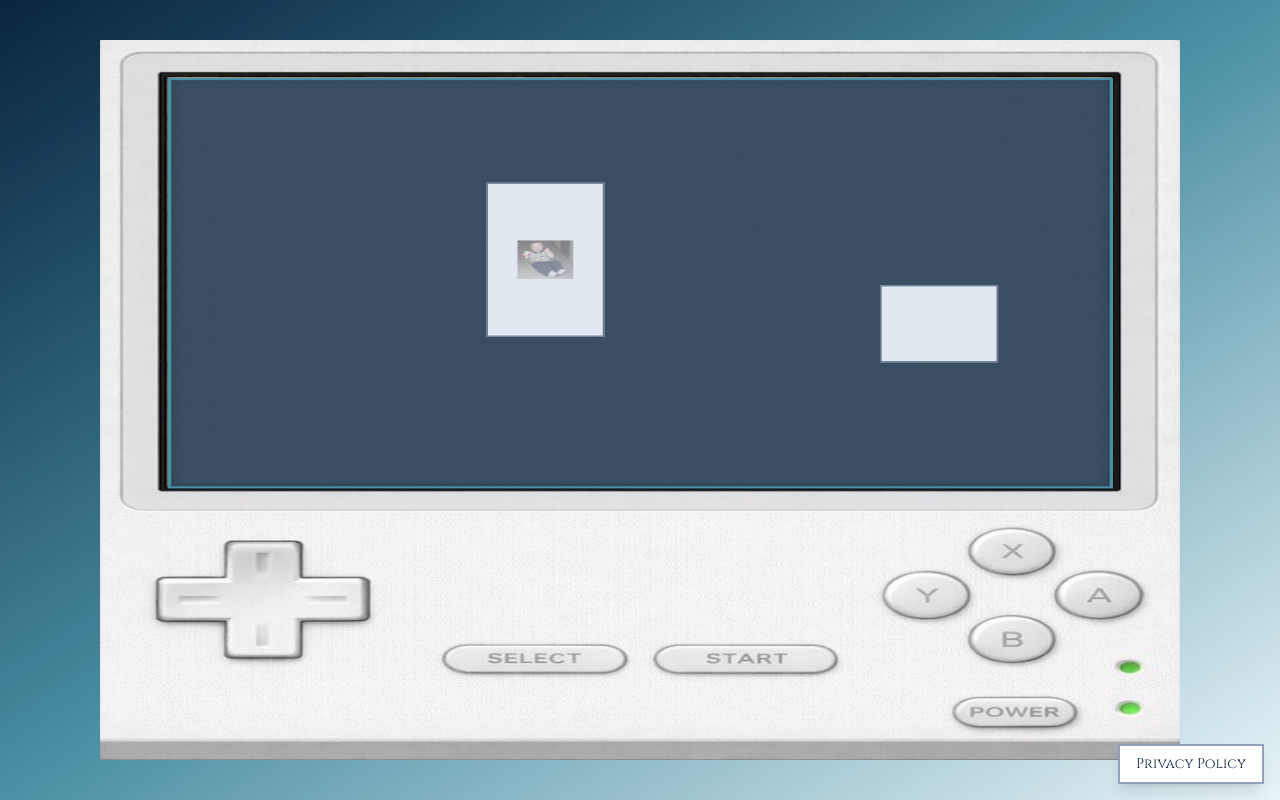
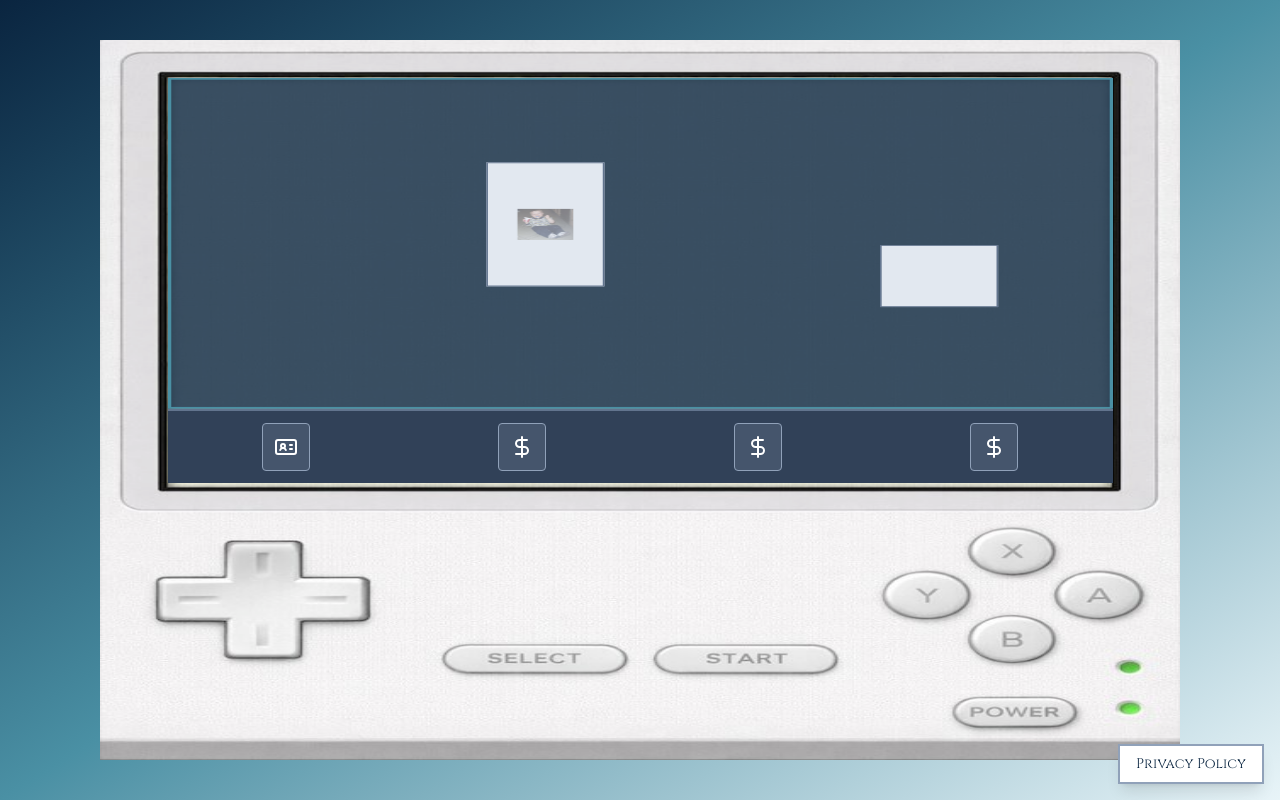
Before and after one commit to sfroning88/house-of-froning, a Next.js app: page / in a window 1280 px wide. Built offline with nearby package versions, Linux system fonts and the light colour scheme.

Commit message:
bottom screen with trainer card icon

```diff
--- /dev/null
+++ b/app/(components)/(bottom)/TrainerCard.tsx
@@ -0,0 +1,73 @@
+"use client";
+
+import { useEffect, useMemo, useRef } from "react";
+import { createPortal } from "react-dom";
+import { DS_MODAL_ZOOM_RATIO } from "@/lib/constants";
+
+type TrainerCardProps = {
+  onModalStateChange?: (isOpen: boolean) => void;
+  dsInnerScreenSize: { width: number; height: number };
+  dsInnerScreenCenter: { x: number; y: number };
+  onClose: () => void;
+};
+
+export function TrainerCard({
+  onModalStateChange,
+  dsInnerScreenSize,
+  dsInnerScreenCenter,
+  onClose,
+}: TrainerCardProps) {
+  const modalRef = useRef<HTMLDivElement>(null);
+  useEffect(() => {
+    onModalStateChange?.(true);
+    return () => {
+      onModalStateChange?.(false);
+    };
+  }, [onModalStateChange]);
+  const { modalWidth, modalHeight } = useMemo(() => {
+    if (dsInnerScreenSize.width === 0 || dsInnerScreenSize.height === 0) {
+      return { modalWidth: 0, modalHeight: 0 };
+    }
+    return {
+      modalWidth: dsInnerScreenSize.width * DS_MODAL_ZOOM_RATIO,
+      modalHeight: dsInnerScreenSize.height * DS_MODAL_ZOOM_RATIO,
+    };
+  }, [dsInnerScreenSize]);
+  if (modalWidth === 0 || modalHeight === 0) {
+    return null;
+  }
+  const modalContent = (
+    <div
+      ref={modalRef}
+      className="fixed bg-white border-4 border-slate-400 p-6 shadow-lg z-50 flex flex-col gap-4 overflow-auto transition-all duration-300"
+      style={{
+        left: `${dsInnerScreenCenter.x}px`,
+        top: `${dsInnerScreenCenter.y}px`,
+        transform: `translate(-50%, -50%)`,
+        width: `${modalWidth}px`,
+        height: `${modalHeight}px`,
+        maxWidth: `${modalWidth}px`,
+        maxHeight: `${modalHeight}px`,
+        minWidth: `${modalWidth}px`,
+        minHeight: `${modalHeight}px`,
+      }}
+    >
+      <div className="flex items-center justify-between">
+        <h2 className="text-xl font-semibold">Trainer Card</h2>
+        <button
+          onClick={onClose}
+          className="text-slate-600 hover:text-slate-800 text-2xl leading-none"
+        >
+          ×
+        </button>
+      </div>
+      <div className="flex-1 flex items-center justify-center text-slate-500">
+        Trainer card content goes here
+      </div>
+    </div>
+  );
+  if (typeof window !== "undefined") {
+    return createPortal(modalContent, document.body);
+  }
+  return modalContent;
+}
--- /dev/null
+++ b/app/(components)/Bottom.tsx
@@ -0,0 +1,80 @@
+"use client";
+
+import { useState } from "react";
+import { DollarSign, IdCard } from "lucide-react";
+import { TrainerCard } from "./(bottom)/TrainerCard";
+
+type BottomBarProps = {
+  onModalStateChange?: (isOpen: boolean) => void;
+  dsInnerScreenSize: { width: number; height: number };
+  dsInnerScreenCenter: { x: number; y: number };
+  bottomBarLayout: { x: number; y: number; width: number };
+};
+
+export function BottomBar({
+  onModalStateChange,
+  dsInnerScreenSize,
+  dsInnerScreenCenter,
+  bottomBarLayout,
+}: BottomBarProps) {
+  const [isTrainerCardOpen, setIsTrainerCardOpen] = useState(false);
+  const handleTrainerCardToggle = () => {
+    setIsTrainerCardOpen((prev) => !prev);
+  };
+  const handleTrainerCardStateChange = (isOpen: boolean) => {
+    setIsTrainerCardOpen(isOpen);
+    onModalStateChange?.(isOpen);
+  };
+  if (bottomBarLayout.width === 0) {
+    return null;
+  }
+  return (
+    <>
+      <div
+        className="absolute bg-slate-700 border-t-2 border-slate-500 flex items-center justify-around py-3 z-30"
+        style={{
+          left: `${bottomBarLayout.x}px`,
+          top: `${bottomBarLayout.y}px`,
+          width: `${bottomBarLayout.width}px`,
+        }}
+      >
+        <button
+          onClick={handleTrainerCardToggle}
+          className="flex items-center justify-center w-12 h-12 bg-slate-600 hover:bg-slate-500 rounded border border-slate-400 transition-colors"
+          aria-label="Trainer Card"
+        >
+          <IdCard className="w-6 h-6 text-white" />
+        </button>
+        <button
+          className="flex items-center justify-center w-12 h-12 bg-slate-600 rounded border border-slate-400"
+          aria-label="Placeholder"
+          disabled
+        >
+          <DollarSign className="w-6 h-6 text-white" />
+        </button>
+        <button
+          className="flex items-center justify-center w-12 h-12 bg-slate-600 rounded border border-slate-400"
+          aria-label="Placeholder"
+          disabled
+        >
+          <DollarSign className="w-6 h-6 text-white" />
+        </button>
+        <button
+          className="flex items-center justify-center w-12 h-12 bg-slate-600 rounded border border-slate-400"
+          aria-label="Placeholder"
+          disabled
+        >
+          <DollarSign className="w-6 h-6 text-white" />
+        </button>
+      </div>
+      {isTrainerCardOpen && (
+        <TrainerCard
+          onModalStateChange={handleTrainerCardStateChange}
+          dsInnerScreenSize={dsInnerScreenSize}
+          dsInnerScreenCenter={dsInnerScreenCenter}
+          onClose={() => handleTrainerCardStateChange(false)}
+        />
+      )}
+    </>
+  );
+}
--- a/app/(components)/Screen.tsx
+++ b/app/(components)/Screen.tsx
@@ -3,6 +3,7 @@
 import Image from "next/image";
 import { useState, useRef, useEffect, useMemo } from "react";
 import { Map } from "./Map";
+import { BottomBar } from "./Bottom";
 import {
   DS_IMAGE_PATH,
   DS_PIXEL_WIDTH,
@@ -14,6 +15,7 @@ import {
   DS_SCREEN_CENTER_Y_RATIO,
   DS_SCREEN_INNER_WIDTH_RATIO,
   DS_SCREEN_INNER_HEIGHT_RATIO,
+  DS_BOTTOM_BAR_HEIGHT_RATIO,
 } from "@/lib/constants";
 import {
   getMapScaleAndPosition,
@@ -73,9 +75,13 @@ export function Screen() {
   }, [viewportSize.width, viewportSize.height]);
   const scaledImageWidth = DS_IMAGE_FILE_WIDTH * viewportScale;
   const scaledImageHeight = DS_IMAGE_FILE_HEIGHT * viewportScale;
-  const mapLayout =
-    imageSize.width > 0 && imageSize.height > 0
-      ? getMapScaleAndPosition(
+  const mapLayout = useMemo(() => {
+    if (imageSize.width === 0 || imageSize.height === 0) {
+      return { scaleX: 1, scaleY: 1, x: 0, y: 0 };
+    }
+    const adjustedInnerHeightRatio =
+      DS_SCREEN_INNER_HEIGHT_RATIO - DS_BOTTOM_BAR_HEIGHT_RATIO;
+    return getMapScaleAndPosition(
       imageSize.width,
       imageSize.height,
       mapWidth,
@@ -83,9 +89,9 @@ export function Screen() {
       DS_SCREEN_CENTER_X_RATIO,
       DS_SCREEN_CENTER_Y_RATIO,
       DS_SCREEN_INNER_WIDTH_RATIO,
-          DS_SCREEN_INNER_HEIGHT_RATIO,
-        )
-      : { scaleX: 1, scaleY: 1, x: 0, y: 0 };
+      adjustedInnerHeightRatio,
+    );
+  }, [imageSize.width, imageSize.height, mapWidth, mapHeight]);
   const dsInnerScreenSize = useMemo(
     () => ({
       width: imageSize.width * DS_SCREEN_INNER_WIDTH_RATIO,
@@ -108,6 +114,23 @@ export function Screen() {
       y: imagePosition.y + relativeCenter.y,
     };
   }, [imageSize.width, imageSize.height, imagePosition.x, imagePosition.y]);
+  const bottomBarLayout = useMemo(() => {
+    if (
+      imageSize.width === 0 ||
+      imageSize.height === 0 ||
+      mapLayout.scaleX === 0
+    ) {
+      return { x: 0, y: 0, width: 0 };
+    }
+    const scaledMapWidth = mapWidth * mapLayout.scaleX;
+    const scaledMapHeight = mapHeight * mapLayout.scaleY;
+    const bottomBarY = mapLayout.y + scaledMapHeight;
+    return {
+      x: mapLayout.x,
+      y: bottomBarY,
+      width: scaledMapWidth,
+    };
+  }, [mapLayout, mapWidth, mapHeight, imageSize.width, imageSize.height]);
   return (
     <div ref={containerRef} className="relative">
       <Image
@@ -136,6 +159,7 @@ export function Screen() {
         }}
       />
       {imageSize.width > 0 && (
+        <>
           <div
             className="absolute"
             style={{
@@ -153,6 +177,13 @@ export function Screen() {
               dsInnerScreenCenter={dsInnerScreenCenter}
             />
           </div>
+          <BottomBar
+            onModalStateChange={handleModalStateChange}
+            dsInnerScreenSize={dsInnerScreenSize}
+            dsInnerScreenCenter={dsInnerScreenCenter}
+            bottomBarLayout={bottomBarLayout}
+          />
+        </>
       )}
     </div>
   );
--- a/lib/constants.ts
+++ b/lib/constants.ts
@@ -6,9 +6,10 @@ export const DS_IMAGE_FILE_HEIGHT = 800;
 export const DS_VIEWPORT_HEIGHT_RATIO = 0.9;
 export const DS_IMAGE_PATH = "/images/ds/bottomscreen.jpg";
 export const DS_SCREEN_CENTER_X_RATIO = 0.5;
-export const DS_SCREEN_CENTER_Y_RATIO = 0.3375;
+export const DS_SCREEN_CENTER_Y_RATIO = 0.2825;
 export const DS_SCREEN_INNER_WIDTH_RATIO = 0.875;
-export const DS_SCREEN_INNER_HEIGHT_RATIO = 0.57;
+export const DS_SCREEN_INNER_HEIGHT_RATIO = 0.57925;
+export const DS_BOTTOM_BAR_HEIGHT_RATIO = 0.12;
 export const DS_MODAL_ZOOM_RATIO = 0.9;
 
 export const LOCATION_HOVER_POPUP_MIN_WIDTH = 200;
```
Also changed, not shown: 1 other file (tests, documents, lock files or other folders). Lines whose indentation alone changed are shown as unchanged.
